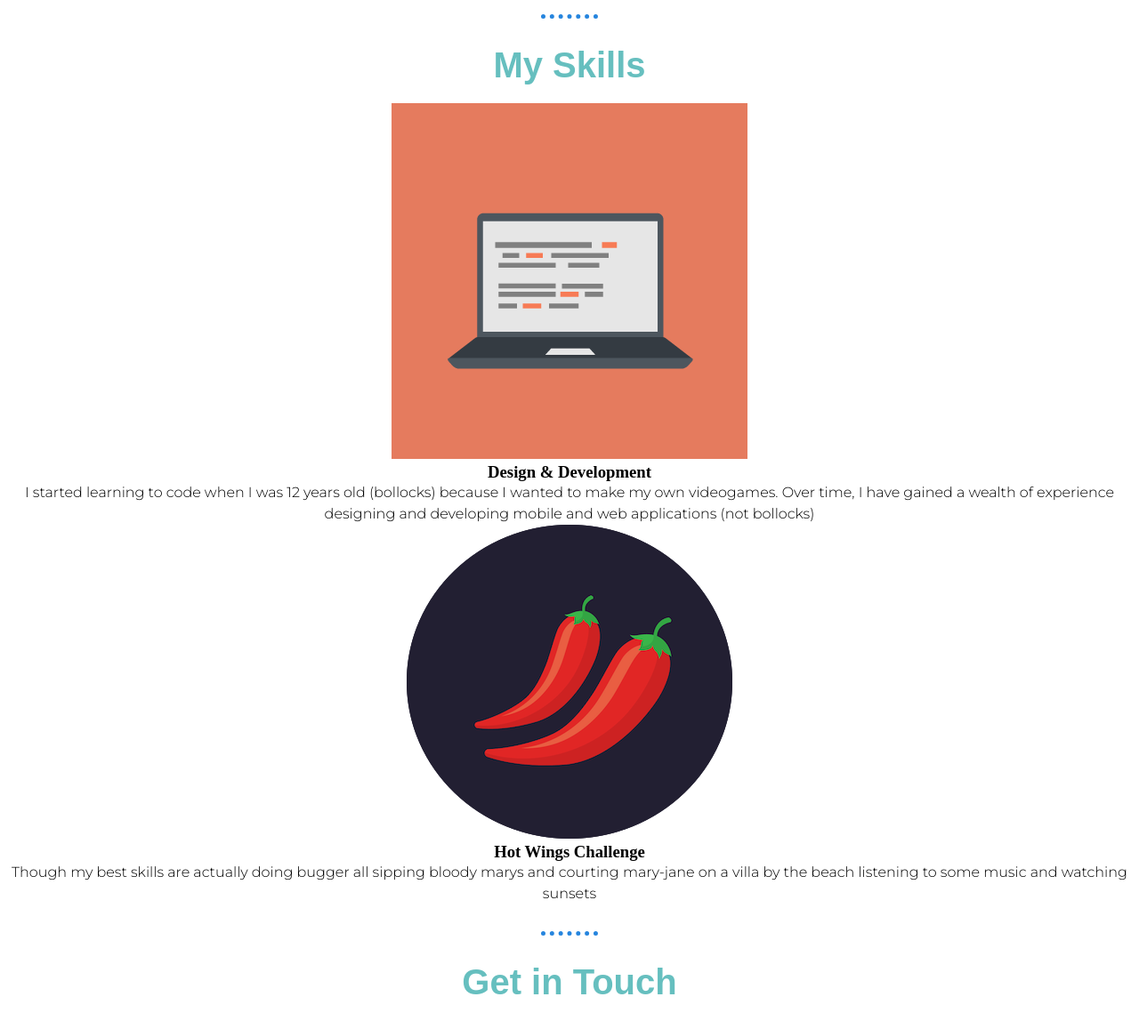
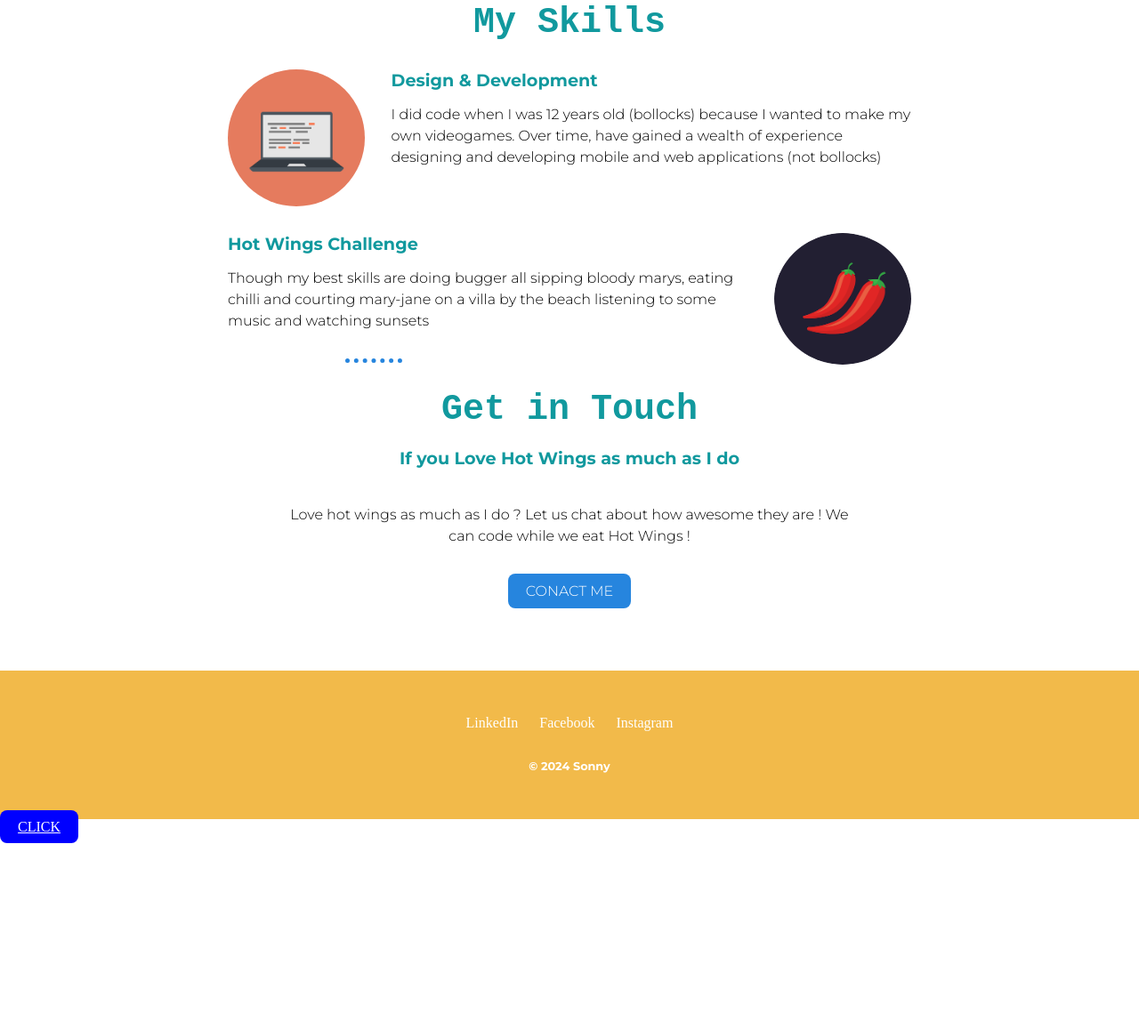
Before and after one commit to sonnyseanweerasekera/bt-profile, a plain HTML site: page index.html in a window 1280 px wide. Shown: the part 1059-2216 px from the top of the page at 89% size. After the commit the page ends 2007 px from the top, so only its background shows below. Drawn offline with Linux system fonts and the light colour scheme; a web font is replaced by a local one.

Commit message:
Day 7 Upload

```diff
--- /dev/null
+++ b/css/buttons.css
@@ -0,0 +1,24 @@
+
+.btn-primary
+{
+  padding: 10px 20px 10px 20px;
+  background-color: blue;
+  color: white;
+  border-radius: 8px;
+}
+
+.btn-danger
+{
+  padding: 10px 20px 10px 20px;
+  background-color: red;
+  color: white;
+  border-radius: 8px;
+}
+
+.btn-warning
+{
+  padding: 10px 20px 10px 20px;
+  background-color: orangered;
+  color: white;
+  border-radius: 8px;
+}
--- a/css/style.css
+++ b/css/style.css
@@ -7,7 +7,7 @@
 
 h1,h2
 {
-      color: #66BFBF;
+  color: #11999E;
 }
 
 h1
@@ -21,15 +21,30 @@ h1,h2
 h2
 {
   font-size: 2.5rem;
-     font-family: Arial, Helvetica, sans-serif;
+  font-family: 'Courier New', Courier, monospace;
   font-weight: 800;
+}
+
+h3
+{
+  font-size: 1.2rem;
+  font-family: 'montserrat', sans-serif;
+  margin-bottom: 15px;
+  color: #11999E;
+ }
+
+p
+{
+  line-height: 1.5;
+  font-family: 'montserrat', sans-serif;
+  font-weight: 300;
 }
 
 /* +++++++++++++++ Top Section Selector +++++++++++++++ */
 
 .topSec
 {
-         background-color: #f6b19a;
+  background-color: yellow; /*#f6b19a*/
   text-align: center;
   position: relative;
 }
@@ -50,42 +65,95 @@ h1,h2
 {
   position: absolute;
   bottom: 150px;
-              left: 200px;
+  left: 100px;
 }
 
 
 
 /* +++++++++++++++ Mid Section Selector +++++++++++++++  */
 
-.mid_01
+.midSec
 {
   /* background-color: #eba650; */
   text-align: center;
   margin: 80px 0 80px 0; /*top right bottom left*/
 }
 
-.mid_01 h2
+.profile-img
+{
+  width: 15%;
+  border-radius: 50%;
+}
+
+.midSec h2
 {
   margin: 20px 0 20px 0;
 }
 
-.profile-img
+.profile-info
 {
-              width: 15%;
+  width: 50%;
+  margin: 0 auto 0 auto;
+}
+
+.skills
+{
+  width: 60%;
+  margin: 0 auto 0 auto;
+}
+
+.skill-text
+{
+  /* background-color: grey; */
+  margin: 30px 0 30px 0;
+  text-align: left;
+}
+
+.skill-text img
+{
+  width: 20%;
   border-radius: 100%;
 }
 
-.profile-info
+.compImg
 {
-              width: 30%;
-              margin: 0 auto 0 auto;
+  float: left;
+  margin-right: 30px;
 }
 
-p
+.chiliImg
 {
-  line-height: 1.5;
-  font-family: 'Montserrat', sans-serif;
-  font-weight: 300;
+  float: right;
+  margin-left: 30px;
+}
+
+.clear-fix
+{
+  clear: both;
+}
+
+.cta p
+{
+  width: 50%;
+  margin: 40px auto 40px auto;
+}
+
+.btn
+{
+  text-decoration: none;
+  text-transform: uppercase;
+  font-family: 'montserrat', sans-serif;
+  background-color: #2685de;
+  padding: 10px 20px 10px 20px;
+  border-radius: 8px;
+  color: #ffffff;
+  /* background-image: linear-gradient(to bottom, #f89cff, #ae06eb); */
+}
+
+.btn:hover
+{
+  /* background-color: #5f20b0; */
+  background-image: linear-gradient(to bottom, #f89cff, #ae06eb);
 }
 
 hr
@@ -96,16 +164,31 @@ hr
   width: 5%;
 }
 
-/*
+/* +++++++++++++++ Bottom Section Selector +++++++++++++++  */
 
-.bot_01
+.bottomSec
 {
-        background-color: #d9e25b;
+  background-color: #f2ba4a;
+  padding: 50px 0 50px 0;
+  text-align: center;
 }
 
- #special
+.bottomSec a
 {
-          background-color: #b58b74;
+  text-decoration: none;
+  color: #ffffff;
+  margin: 0 10px 0 10px;
 }
 
-*/
+.bottomSec a:hover
+{
+  color: #fa0505;
+}
+
+.bottomSec p
+{
+  font-size: 0.8rem;
+  font-weight: bold;
+  color: #ffffff;
+  padding: 30px 0 0 0;
+}
--- a/index.html
+++ b/index.html
@@ -24,6 +24,7 @@
     -->
 
     <link rel="stylesheet" href="css/style.css">
+    <link rel="stylesheet" href="css/buttons.css">
 
 </head>
 
@@ -42,48 +43,83 @@
 
     </div>
 
-    <div class="mid_01">
+    <div class="midSec">
+
+        <div class="profile">
             <img class="profile-img" src="images/profile.png" alt="Profile Img">
+
             <h2>Hello</h2>
+
             <p class="profile-info">
                 I am an Android plus Web Developer and a Part time
                 Freelancer working with Global Clients I am mainly a
                 Full Time Traveller (A Digital Nomad)
             </p>
 
-        <hr>
-
-        <h2>My Skills</h2>
-        <img src="images/computer.png" alt="Computer Img">
-        <h3>Design & Development</h3>
-        <p>
-           I started learning to code when I was 12 years old (bollocks)
-           because I wanted to make my own videogames. Over time, I
-           have gained a wealth of experience designing and developing
-           mobile and web applications (not bollocks)
-        </p>
-
-        <img src="images/chillies.png" alt="Chillies Img">
-        <h3>Hot Wings Challenge</h3>
-        <p>
-           Though my best skills are actually doing bugger all
-           sipping bloody marys and courting mary-jane on a
-           villa by the beach listening to some music and
-           watching sunsets
-        </p>
 
             <hr>
 
-        <h2>Get in Touch</h2>
+            <div class="skills">
+
+                <h2>My Skills</h2>
+
+                    <div class="skill-text">
+
+                        <img class="compImg" src="images/computer.png" alt="Computer Img">
+                        <h3>Design & Development</h3>
+                        <p>
+                            I did code when I was 12 years old (bollocks) because I wanted
+                            to make my own videogames. Over time, have gained a wealth of
+                            experience designing and developing mobile and web applications
+                            (not bollocks)
+                        </p>
+
                     </div>
 
-    <!--
+                    <div class="clear-fix"></div>
 
-    <div class="bot_01 bigFont" id="special">
-        <p>all</p>
+                    <div class="skill-text">
+
+                        <img class="chiliImg" src="images/chillies.png" alt="Chillies Img">
+                        <h3>Hot Wings Challenge</h3>
+                        <p>
+                            Though my best skills are doing bugger all sipping
+                            bloody marys, eating chilli and courting mary-jane on a
+                            villa by the beach listening to some music and watching sunsets
+                        </p>
+
                     </div>
 
-    -->
+                </div>
+
+                <hr>
+
+              <div class="cta">
+                  <h2>Get in Touch</h2>
+                  <h3>If you Love Hot Wings as much as I do</h3>
+                  <p>
+                     Love hot wings as much as I do ? Let us chat about how
+                     awesome they are ! We can code while we eat Hot Wings !
+                  </p>
+
+                  <a class="btn" href="">Conact Me</a>
+              </div>
+
+            </div>
+
+        </div>
+    </div>
+
+
+
+    <div class="bottomSec">
+        <a href="">LinkedIn</a>
+        <a href="">Facebook</a>
+        <a href="">Instagram</a>
+        <p>© 2024 Sonny</p>
+    </div>
+
+    <a href="" class="btn-primary">CLICK</a>
 
 </body>
 
```
Lines whose indentation alone changed are shown as unchanged.
